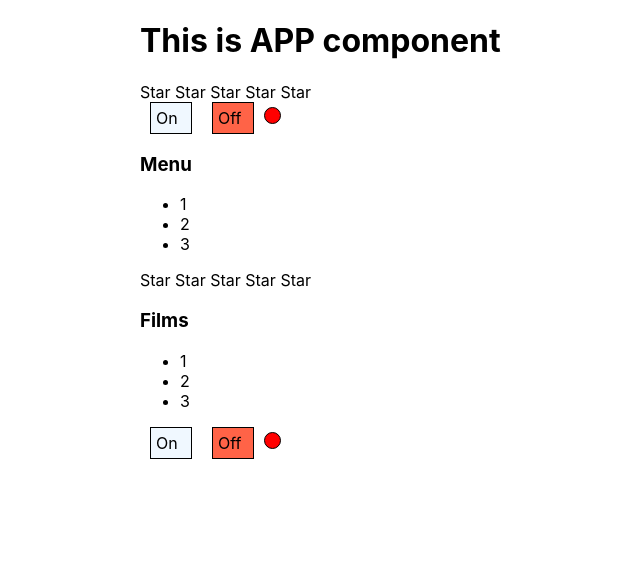
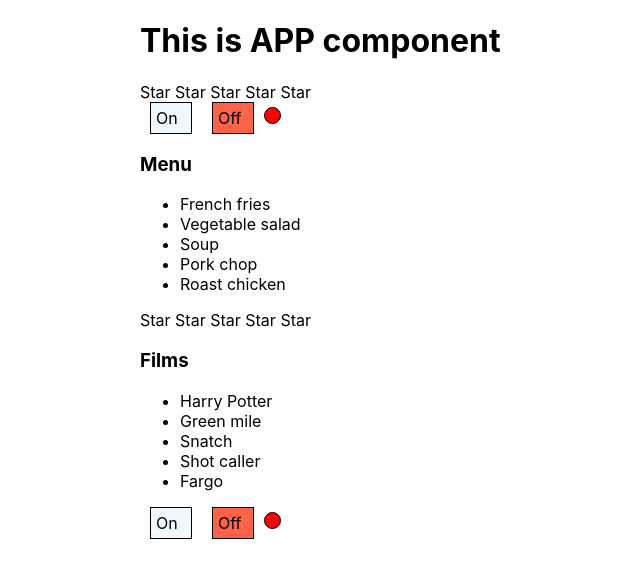
Before and after one commit to Yaroslav-Mig/react-ts-training, a React (Create React App) app: page / in a window 1280 px wide. Shown: the top 578 px of the page, without its empty margins (50-690 px from the left). Built offline with nearby package versions, Linux system fonts and the light colour scheme.

Commit message:
refact: add dynamics data for list, accordion

```diff
--- a/src/App.tsx
+++ b/src/App.tsx
@@ -12,15 +12,29 @@ function App() {
   const [ratingValue, setRatingValue] = useState<RatingValue>(0);
   const [collapsed, setCollapsed] = useState<boolean>(false);
   const [toggle, setToggle] = useState(false);
+  const menuList = [
+    { id: '1', name: 'French fries' },
+    { id: '2', name: 'Vegetable salad' },
+    { id: '3', name: 'Soup' },
+    { id: '4', name: 'Pork chop' },
+    { id: '5', name: 'Roast chicken' },
+  ];
+  const filmList = [
+    { id: '1', name: 'Harry Potter' },
+		{ id: '2', name: 'Green mile' },
+    { id: '3', name: 'Snatch' },
+    { id: '4', name: 'Shot caller' },
+    { id: '5', name: 'Fargo' },
+  ];
 
   return (
     <div className='app'>
       <PageTitle title='This is APP component' />
       <Rating value={ratingValue} onClick={setRatingValue} />
       <OnOff status={toggle} setStatus={setToggle} />
-      <Accordion title='Menu' collapsed={collapsed} setCollapsed={setCollapsed} />
+      <Accordion title='Menu' items={menuList} collapsed={collapsed} setCollapsed={setCollapsed} />
       <RatingUncontrolled />
-      <AccordionUncontrolled title='Films' />
+      <AccordionUncontrolled title='Films' items={filmList} />
       <OnOffUncontrolled />
     </div>
   );
--- a/src/components/accordion/Accordion.tsx
+++ b/src/components/accordion/Accordion.tsx
@@ -1,8 +1,13 @@
 import React from 'react';
 
+export type ItemType = {
+  id: string;
+  name: string;
+};
 type AccordionProps = {
   title: string;
   collapsed: boolean;
+  items: Array<ItemType>;
   setCollapsed: (value: boolean) => void;
 };
 type AccordionTitleProps = {
@@ -11,24 +16,29 @@ type AccordionTitleProps = {
 };
 
 export function Accordion(props: AccordionProps) {
-  const set = () => props.setCollapsed(!props.collapsed);
+  const { title, collapsed, items, setCollapsed } = props;
+  const collapsedHandler = () => setCollapsed(!collapsed);
+  console.dir(items);
+
+  const itemsList = items.map((item, ind) => {
+    return <AccordionItem key={ind} {...item} />;
+  });
+
   return (
     <div>
-      <AccordionTitle titleValue={props.title} setCollapsed={set} />
-      {!props.collapsed && <AccordionBody />}
+      <AccordionTitle titleValue={title} setCollapsed={collapsedHandler} />
+      {!collapsed && <ul>{itemsList}</ul>}
     </div>
   );
 }
+
 function AccordionTitle(props: AccordionTitleProps) {
-  const set = () => props.setCollapsed();
-  return <h3 onClick={set}>{props.titleValue}</h3>;
+  const { titleValue, setCollapsed } = props;
+  const collapsedHandler = () => setCollapsed();
+
+  return <h3 onClick={collapsedHandler}>{titleValue}</h3>;
 }
-function AccordionBody() {
-  return (
-    <ul>
-      <li>1</li>
-      <li>2</li>
-      <li>3</li>
-    </ul>
-  );
+
+function AccordionItem({ name }: ItemType) {
+  return <li>{name}</li>;
 }
--- a/src/components/accordion/AccordionUncontrolled.tsx
+++ b/src/components/accordion/AccordionUncontrolled.tsx
@@ -1,16 +1,21 @@
 import React, { useState } from 'react';
+import { ItemType } from './Accordion';
 
 type AccordionProps = {
   title: string;
+  items: Array<ItemType>;
   changeCollapsed?: (collapsed: boolean) => void;
 };
 type AccordionTitleProps = {
   titleValue: string;
   changeCollapsed: () => void;
 };
+type AccordionBodyProps = {
+  items: Array<ItemType>;
+};
 
 export function AccordionUncontrolled(props: AccordionProps) {
-  const { title, changeCollapsed } = props;
+  const { title, items, changeCollapsed } = props;
   const [collapsed, setCollapsed] = useState<boolean>(false);
 
   const collapseHandler = () => {
@@ -21,22 +26,18 @@ export function AccordionUncontrolled(props: AccordionProps) {
   return (
     <div>
       <AccordionTitle titleValue={title} changeCollapsed={collapseHandler} />
-      {!collapsed && <AccordionBody />}
+      {!collapsed && <AccordionBody items={items} />}
     </div>
   );
 }
 
 function AccordionTitle(props: AccordionTitleProps) {
-  const collapseHandler = () => props.changeCollapsed();
-  return <h3 onClick={collapseHandler}>{props.titleValue}</h3>;
+  const { titleValue, changeCollapsed } = props;
+  const collapseHandler = () => changeCollapsed();
+  return <h3 onClick={collapseHandler}>{titleValue}</h3>;
 }
 
-function AccordionBody() {
-  return (
-    <ul>
-      <li>1</li>
-      <li>2</li>
-      <li>3</li>
-    </ul>
-  );
+function AccordionBody({ items }: AccordionBodyProps) {
+  const itemsList = items.map((item, inx) => <li key={inx}>{item.name}</li>);
+  return <ul>{itemsList}</ul>;
 }
```
Also changed, not shown: 2 other files (tests, documents, lock files or other folders).
